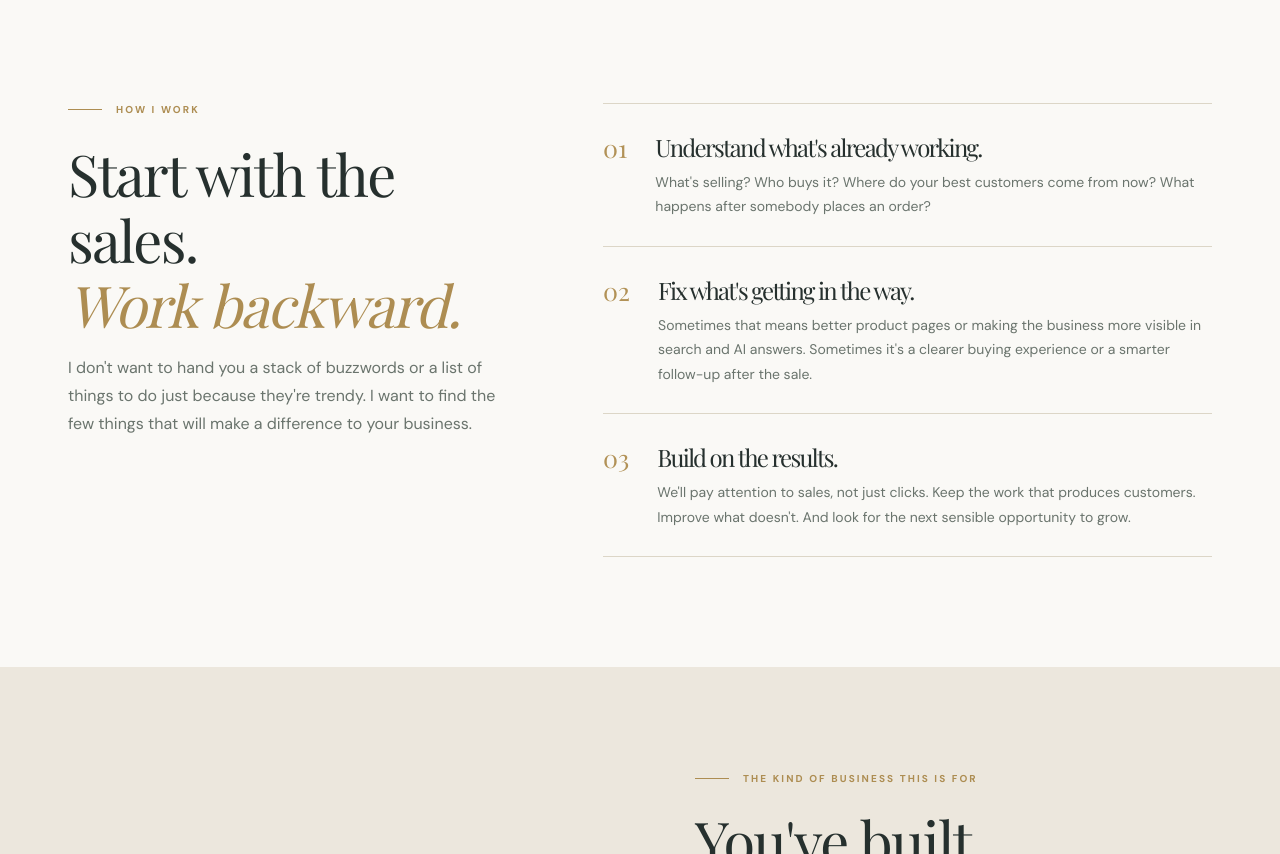
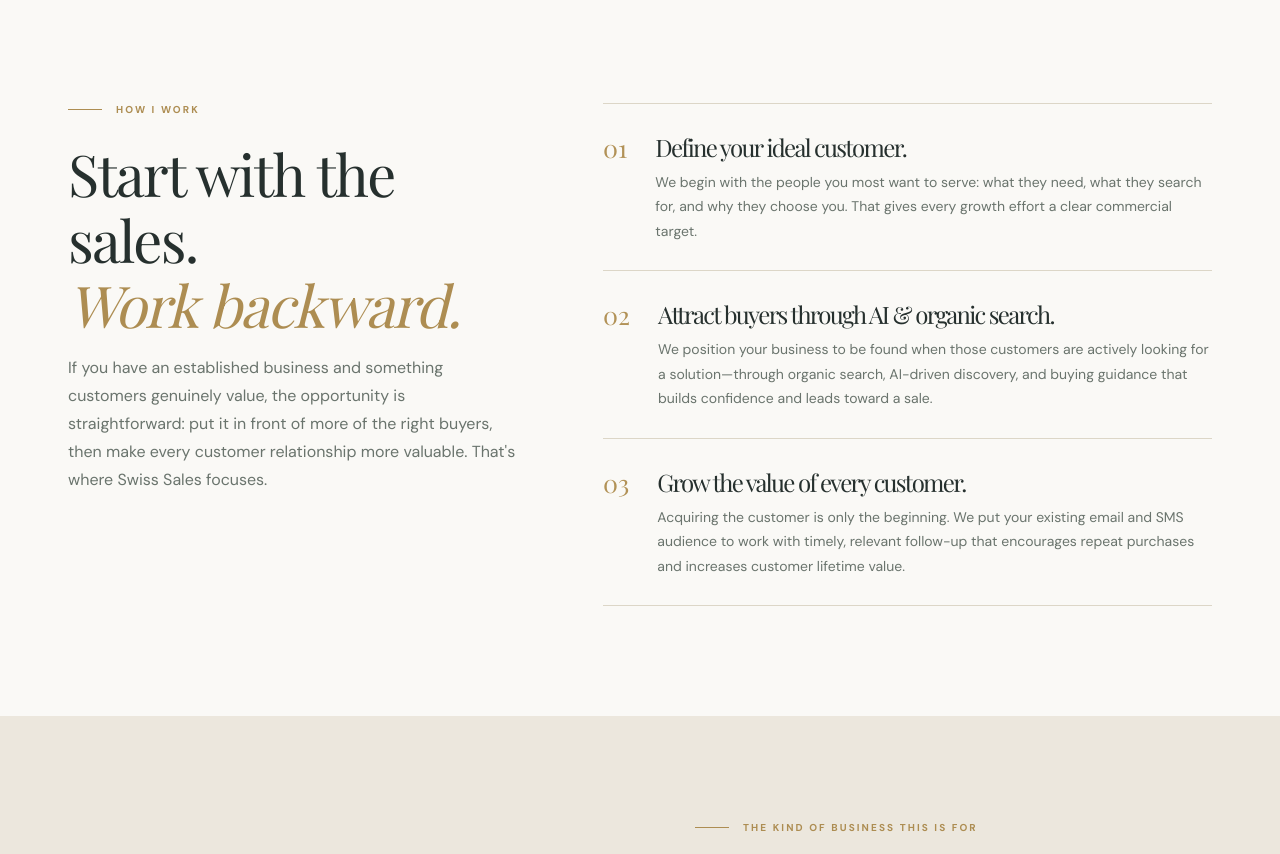
Before and after one commit to latefritz/swisssales, a plain HTML site: page index.html in a window 1280 px wide. Shown: the part 4280-5134 px from the top of the page. Drawn offline with nearby package versions, Linux system fonts and the light colour scheme; a web font is replaced by a local one.

Commit message:
Reposition how I work around ideal buyers, AI organic discovery, and customer LTV

```diff
--- a/index.html
+++ b/index.html
@@ -162,11 +162,11 @@ h1,h2,h3,h4{font-family:var(--serif);font-weight:400;margin:0;letter-spacing:-1.
   <p class="proof-caption">This is one client, not a universal benchmark. Results depend on what a business sells, how it is discovered, the customer experience, and how well it earns repeat sales.</p>
 </div></section>
 <section class="approach section-pad" id="approach"><div class="shell approach-grid">
-  <div><div class="label">How I work</div><h2>Start with the sales.<br/><em>Work backward.</em></h2><p>I don't want to hand you a stack of buzzwords or a list of things to do just because they're trendy. I want to find the few things that will make a difference to your business.</p></div>
+  <div><div class="label">How I work</div><h2>Start with the sales.<br/><em>Work backward.</em></h2><p>If you have an established business and something customers genuinely value, the opportunity is straightforward: put it in front of more of the right buyers, then make every customer relationship more valuable. That's where Swiss Sales focuses.</p></div>
   <div class="steps">
-    <div class="step"><span>01</span><div><h3>Understand what's already working.</h3><p>What's selling? Who buys it? Where do your best customers come from now? What happens after somebody places an order?</p></div></div>
-    <div class="step"><span>02</span><div><h3>Fix what's getting in the way.</h3><p>Sometimes that means better product pages or making the business more visible in search and AI answers. Sometimes it's a clearer buying experience or a smarter follow-up after the sale.</p></div></div>
-    <div class="step"><span>03</span><div><h3>Build on the results.</h3><p>We'll pay attention to sales, not just clicks. Keep the work that produces customers. Improve what doesn't. And look for the next sensible opportunity to grow.</p></div></div>
+    <div class="step"><span>01</span><div><h3>Define your ideal customer.</h3><p>We begin with the people you most want to serve: what they need, what they search for, and why they choose you. That gives every growth effort a clear commercial target.</p></div></div>
+    <div class="step"><span>02</span><div><h3>Attract buyers through AI &amp; organic search.</h3><p>We position your business to be found when those customers are actively looking for a solution—through organic search, AI-driven discovery, and buying guidance that builds confidence and leads toward a sale.</p></div></div>
+    <div class="step"><span>03</span><div><h3>Grow the value of every customer.</h3><p>Acquiring the customer is only the beginning. We put your existing email and SMS audience to work with timely, relevant follow-up that encourages repeat purchases and increases customer lifetime value.</p></div></div>
   </div>
 </div></section>
 <section class="quiet"><div class="shell quiet-layout">
```
